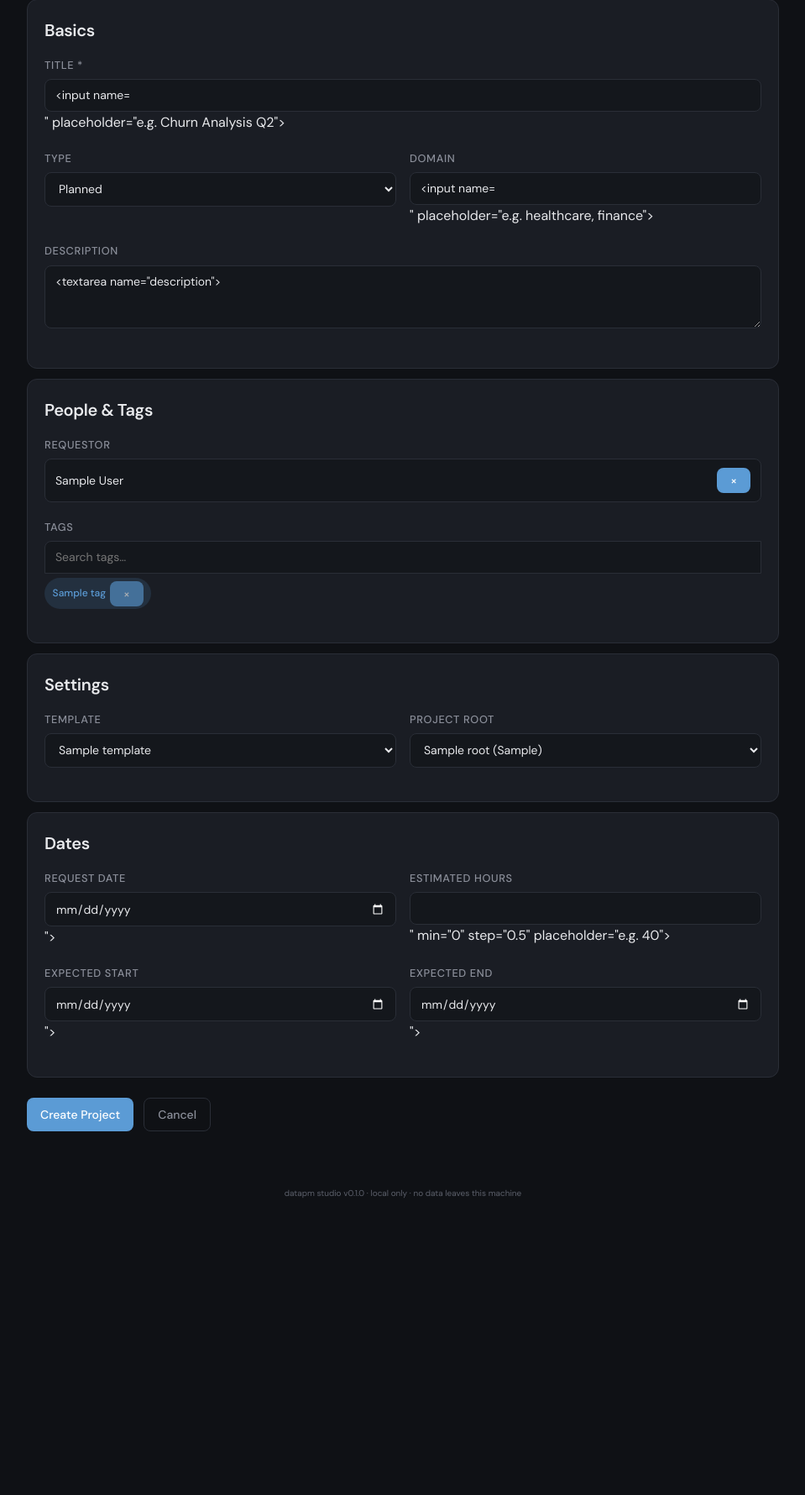
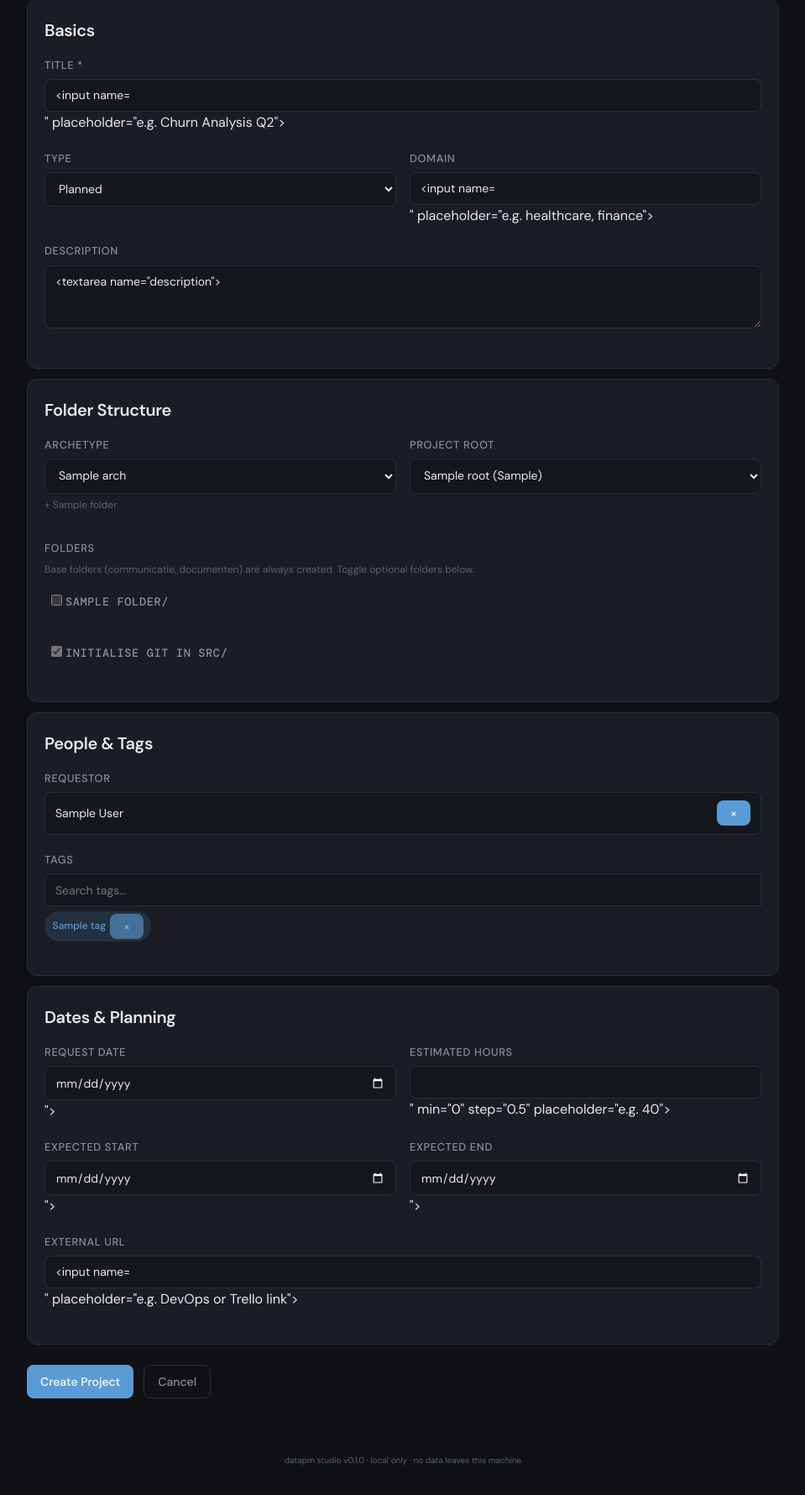
Before and after one commit to wiskas1000/datapm-studio, a Flask app: template datapm_studio/templates/projects/create.html in a window 1280 px wide. Shown: the part 174-1954 px from the top of the page at 84% size, without its empty margins (160-1119 px from the left). Before the commit the page ends 1600 px from the top, so only its background shows below. Run offline with Flask 3, Linux system fonts and the light colour scheme; the template is opened without the code that fills it: most values are stand-ins (such as "Sample title", 1, 10 or a date in 2020); form fields are guessed from the names that the template uses.

Commit message:
feat(routes): add folder selection, git init, and external URL to create form
Rework the project creation form to mirror the CLI's datapm new flow:

- Archetype picker with folder preview hint (updates dynamically via JS)
- Folder toggle checkboxes for all optional folders (data, src, notebooks,
  queries, literatuur, resultaten) with dependency rules (notebooks/queries
  imply src, disabling src disables its children)
- Git init checkbox (disabled when src is not selected)
- External URL field for DevOps/Trello links
- Reordered cards: Basics → Folder Structure → People & Tags → Dates

The folder structure card is now second, right after basics, reflecting
that folder scaffolding is the core purpose of project creation.

Includes 5 new tests: archetype display, folder toggles, custom folder
creation on disk, git init in src/, and external URL persistence.

Co-Authored-By: Claude Opus 4.6 <noreply@anthropic.com>

```diff
--- a/datapm_studio/static/css/style.css
+++ b/datapm_studio/static/css/style.css
@@ -347,6 +347,54 @@ input[type="date"] {
     gap: 1rem;
 }
 
+/* ── Form hints ── */
+.form-hint {
+    font-size: 0.75rem;
+    color: var(--text-dim);
+    margin-top: 0.25rem;
+}
+
+.form-hint-inline {
+    font-size: 0.75rem;
+    color: var(--text-dim);
+}
+
+/* ── Folder toggles ── */
+.folder-toggles {
+    display: flex;
+    flex-direction: column;
+    gap: 0.25rem;
+}
+
+.folder-toggle {
+    display: flex;
+    align-items: center;
+    gap: 0.5rem;
+    padding: 0.4rem 0.5rem;
+    border-radius: var(--radius);
+    cursor: pointer;
+    font-size: 0.875rem;
+    transition: background 0.1s;
+}
+
+.folder-toggle:hover {
+    background: var(--bg-surface);
+}
+
+.folder-toggle input[type="checkbox"] {
+    width: auto;
+    accent-color: var(--accent);
+}
+
+.folder-toggle-indent {
+    padding-left: 2rem;
+}
+
+.folder-name {
+    font-family: 'DM Mono', monospace;
+    font-size: 0.85rem;
+}
+
 /* ── Lists ── */
 ul, ol {
     padding-left: 1.5rem;
--- a/datapm_studio/templates/projects/create.html
+++ b/datapm_studio/templates/projects/create.html
@@ -10,12 +10,13 @@
 </div>
 
 <form method="post" action="{{ url_for('projects.create_project') }}">
+
+  {% if error %}
+  <div class="flash flash-error">{{ error }}</div>
+  {% endif %}
+
   <div class="card">
     <h2>Basics</h2>
-
-    {% if error %}
-    <div class="flash flash-error">{{ error }}</div>
-    {% endif %}
 
     <div class="form-group">
       <label for="title">Title *</label>
@@ -43,6 +44,64 @@
       <label for="description">Description</label>
       <textarea id="description" name="description" rows="3"
                 placeholder="Brief description of the project">{{ form.description or '' }}</textarea>
+    </div>
+  </div>
+
+  <div class="card">
+    <h2>Folder Structure</h2>
+
+    <div class="form-row">
+      <div class="form-group">
+        <label for="template_used">Archetype</label>
+        <select id="template_used" name="template_used" onchange="applyArchetype()">
+          {% for key, arch in archetypes %}
+          <option value="{{ key }}"
+                  data-folders="{{ arch.folders | join(',') }}"
+                  {{ 'selected' if (form.template_used or 'analysis') == key else '' }}>
+            {{ arch.label }}
+          </option>
+          {% endfor %}
+        </select>
+        <p class="form-hint" id="archetype-hint"></p>
+      </div>
+
+      <div class="form-group">
+        <label for="root_name">Project root</label>
+        <select id="root_name" name="root_name">
+          {% for root in roots %}
+          <option value="{{ root.name }}"
+                  {{ 'selected' if root.is_default else '' }}>
+            {{ root.name }} ({{ root.absolute_path }})
+          </option>
+          {% endfor %}
+        </select>
+      </div>
+    </div>
+
+    <div class="form-group">
+      <label>Folders</label>
+      <p class="form-hint">Base folders (communicatie, documenten) are always created. Toggle optional folders below.</p>
+      <div class="folder-toggles">
+        {% for folder in optional_folders %}
+        <label class="folder-toggle {{ 'folder-toggle-indent' if folder in src_toggles else '' }}">
+          <input type="checkbox" name="folders" value="{{ folder }}"
+                 id="folder-{{ folder }}"
+                 {{ 'checked' if folder in selected_folders else '' }}
+                 onchange="handleFolderToggle('{{ folder }}')">
+          <span class="folder-name">{{ folder }}/{% if folder in subfolders %} <span class="form-hint-inline">({{ subfolders[folder] | join(', ') }})</span>{% endif %}</span>
+        </label>
+        {% endfor %}
+      </div>
+    </div>
+
+    <div class="form-group">
+      <label class="folder-toggle" id="git-toggle">
+        <input type="checkbox" name="do_git_init" value="1"
+               id="git-init-checkbox"
+               {{ 'checked' if form.do_git_init else '' }}
+               {{ 'disabled' if 'src' not in selected_folders else '' }}>
+        <span class="folder-name">Initialise git in src/</span>
+      </label>
     </div>
   </div>
 
@@ -96,34 +155,7 @@
   </div>
 
   <div class="card">
-    <h2>Settings</h2>
-
-    <div class="form-row">
-      <div class="form-group">
-        <label for="template_used">Template</label>
-        <select id="template_used" name="template_used">
-          {% for key, label in templates %}
-          <option value="{{ key }}" {{ 'selected' if (form.template_used or 'analysis') == key else '' }}>{{ label }}</option>
-          {% endfor %}
-        </select>
-      </div>
-
-      <div class="form-group">
-        <label for="root_name">Project root</label>
-        <select id="root_name" name="root_name">
-          {% for root in roots %}
-          <option value="{{ root.name }}"
-                  {{ 'selected' if root.is_default else '' }}>
-            {{ root.name }} ({{ root.absolute_path }})
-          </option>
-          {% endfor %}
-        </select>
-      </div>
-    </div>
-  </div>
-
-  <div class="card">
-    <h2>Dates</h2>
+    <h2>Dates &amp; Planning</h2>
 
     <div class="form-row">
       <div class="form-group">
@@ -153,6 +185,12 @@
                value="{{ form.expected_end or '' }}">
       </div>
     </div>
+
+    <div class="form-group">
+      <label for="external_url">External URL</label>
+      <input type="url" id="external_url" name="external_url"
+             value="{{ form.external_url or '' }}" placeholder="e.g. DevOps or Trello link">
+    </div>
   </div>
 
   <div class="form-actions">
@@ -162,4 +200,68 @@
 </form>
 
 <script src="{{ url_for('static', filename='js/app.js') }}"></script>
+<script>
+/* ── Archetype → folder toggles ── */
+var SRC_TOGGLES = {{ src_toggles | tojson }};
+
+function applyArchetype() {
+    var sel = document.getElementById('template_used');
+    var opt = sel.options[sel.selectedIndex];
+    var folders = opt.getAttribute('data-folders');
+    var active = folders ? folders.split(',') : [];
+
+    document.querySelectorAll('input[name="folders"]').forEach(function(cb) {
+        cb.checked = active.indexOf(cb.value) !== -1;
+    });
+
+    updateGitToggle();
+    updateHint(opt);
+}
+
+function handleFolderToggle(folder) {
+    var cb = document.getElementById('folder-' + folder);
+    if (folder === 'src' && !cb.checked) {
+        /* src OFF → notebooks, queries OFF */
+        SRC_TOGGLES.forEach(function(child) {
+            var childCb = document.getElementById('folder-' + child);
+            if (childCb) childCb.checked = false;
+        });
+    }
+    if (SRC_TOGGLES.indexOf(folder) !== -1 && cb.checked) {
+        /* notebooks/queries ON → src ON */
+        var srcCb = document.getElementById('folder-src');
+        if (srcCb) srcCb.checked = true;
+    }
+    updateGitToggle();
+}
+
+function updateGitToggle() {
+    var srcCb = document.getElementById('folder-src');
+    var gitCb = document.getElementById('git-init-checkbox');
+    if (!srcCb || !gitCb) return;
+    if (!srcCb.checked) {
+        gitCb.checked = false;
+        gitCb.disabled = true;
+    } else {
+        gitCb.disabled = false;
+    }
+}
+
+function updateHint(opt) {
+    var hint = document.getElementById('archetype-hint');
+    if (!hint) return;
+    var folders = opt.getAttribute('data-folders');
+    if (!folders) {
+        hint.textContent = 'Base folders only';
+    } else {
+        hint.textContent = '+ ' + folders.replace(/,/g, ', ');
+    }
+}
+
+/* Init on page load */
+(function() {
+    var sel = document.getElementById('template_used');
+    if (sel) updateHint(sel.options[sel.selectedIndex]);
+})();
+</script>
 {% endblock %}
```
Also changed, not shown: datapm_studio/routes/projects.py (+36 -4 lines), tests/test_routes/test_create_project.py (+118 -1 lines).
